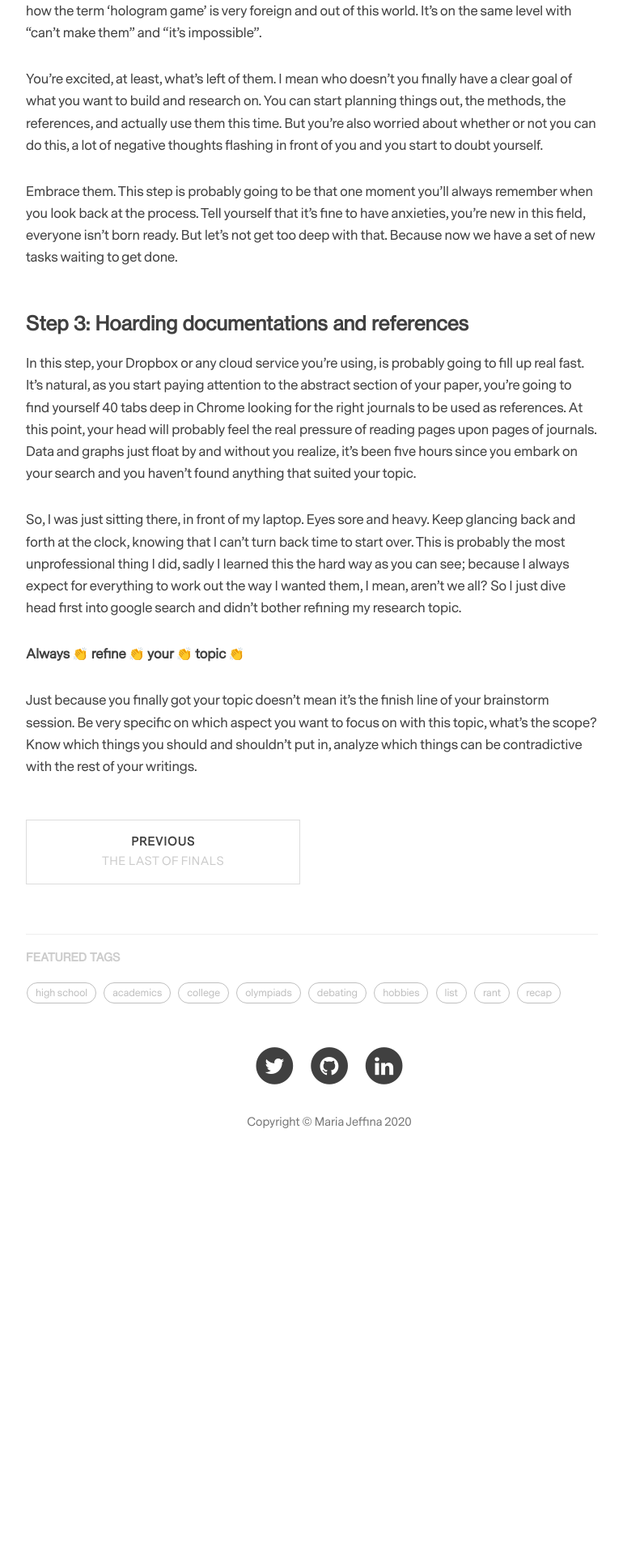
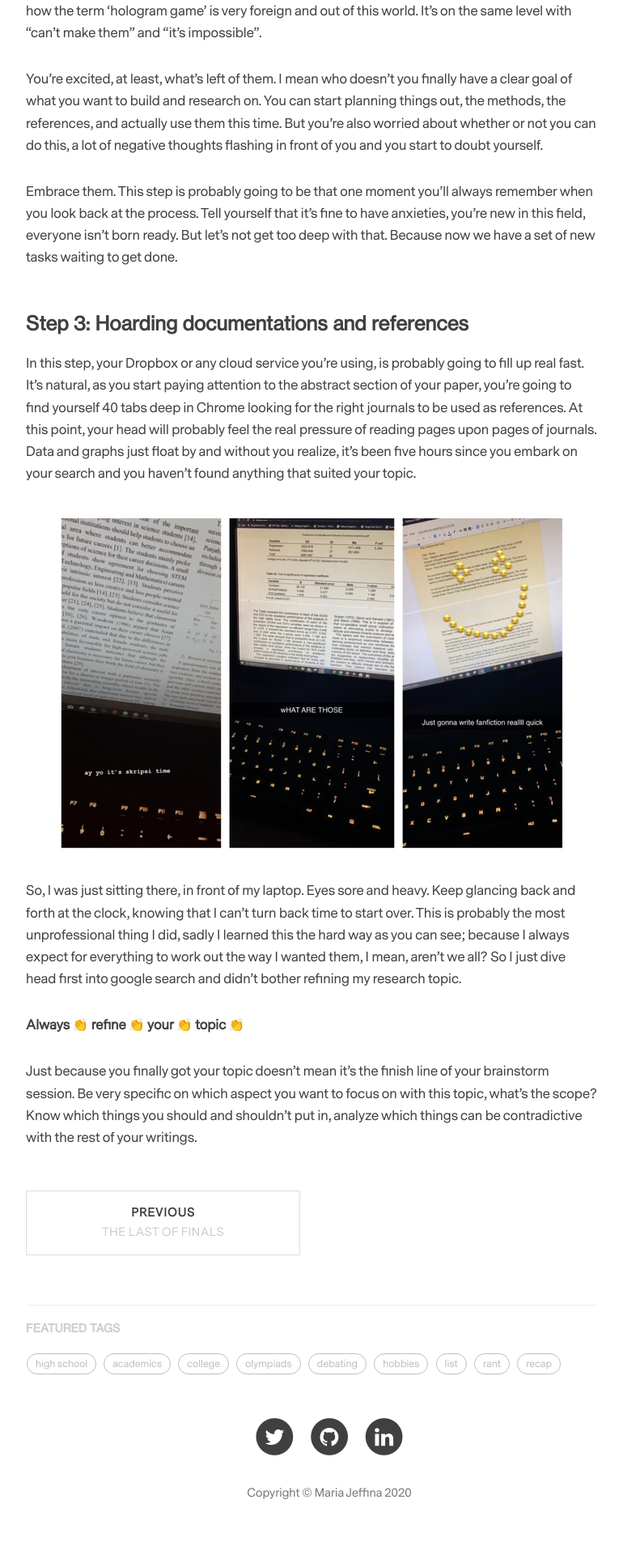
Before and after one commit to maiesey/maiesey.github.io, a Jekyll site: the page built from _posts/2020-04-15-on-my-way-to-become-a-researcher.markdown, in a window 1280 px wide. Shown: the part 2043-3963 px from the top of the page at 81% size, without its empty margins (233-1003 px from the left). Built offline with Jekyll 4.4.1, drawn with Linux system fonts in a browser that asks for light colours; nearby versions of some CDN libraries; comment, search, counter and statistics services are not loaded; before the commit the page ends 3505 px from its top, so only the background shows below that.

Commit message:
added asset

```diff
--- a/_posts/2020-04-15-on-my-way-to-become-a-researcher.markdown
+++ b/_posts/2020-04-15-on-my-way-to-become-a-researcher.markdown
@@ -40,6 +40,8 @@ This step is probably going to be that one moment you'll always remember when yo
 ### Step 3: Hoarding documentations and references
 In this step, your Dropbox or any cloud service you're using, is probably going to fill up real fast. It's natural, as you start paying attention to the abstract section of your paper, you're going to find yourself 40 tabs deep in Chrome looking for the right journals to be used as references. At this point, your head will probably feel the real pressure of reading pages upon pages of journals. Data and graphs just float by and without you realize, it's been five hours since you embark on your search and you haven't found anything that suited your topic.
 
+![](/img/in-post/post-skripsi-doc.JPEG)
+
 So, I was just sitting there, in front of my laptop. Eyes sore and heavy. Keep glancing back and forth at the clock, knowing that I can't turn back time to start over. This is probably the most unprofessional thing I did, sadly I learned this the hard way as you can see; because I always expect for everything to work out the way I wanted them, I mean, aren't we all? So I just dive head first into google search and didn't bother refining my research topic.
 
 **Always 👏 refine 👏 your 👏 topic 👏**
```
Also changed, not shown: img/in-post/post-skripsi-doc.JPEG (added).
